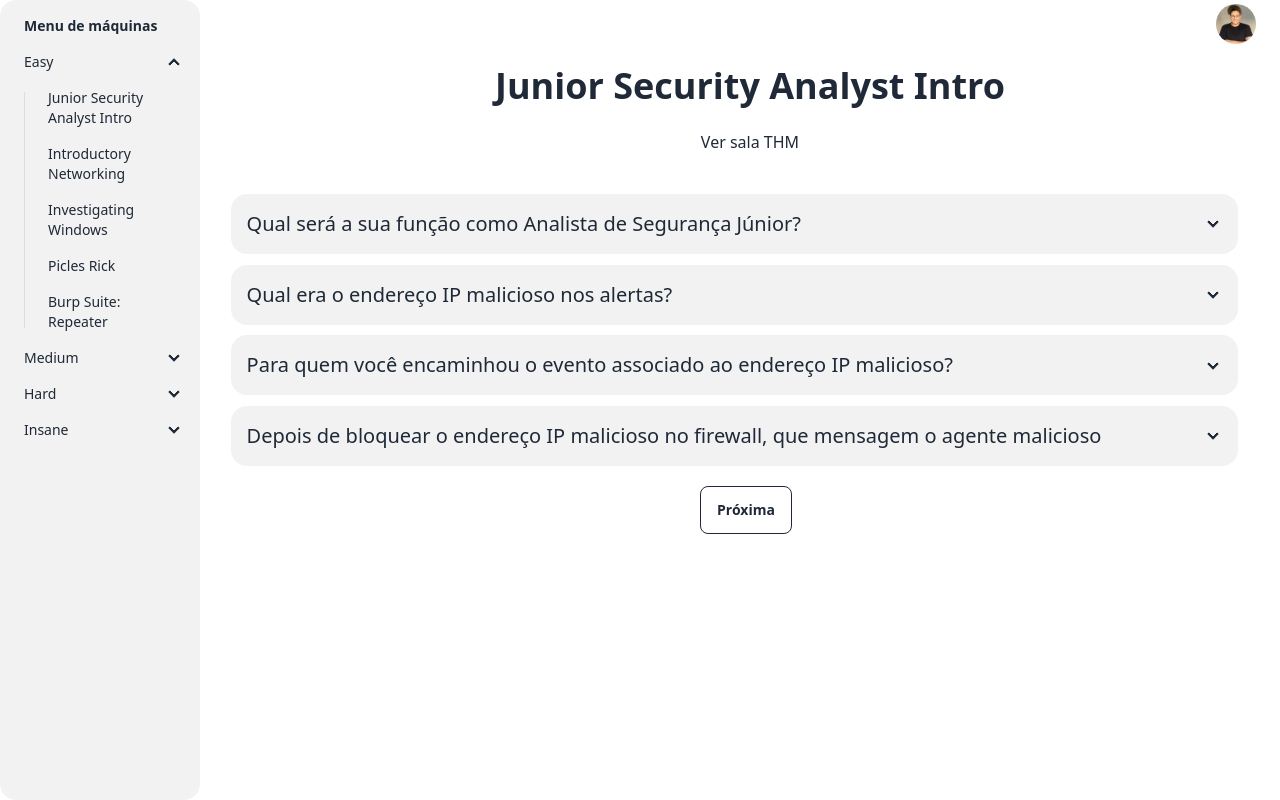
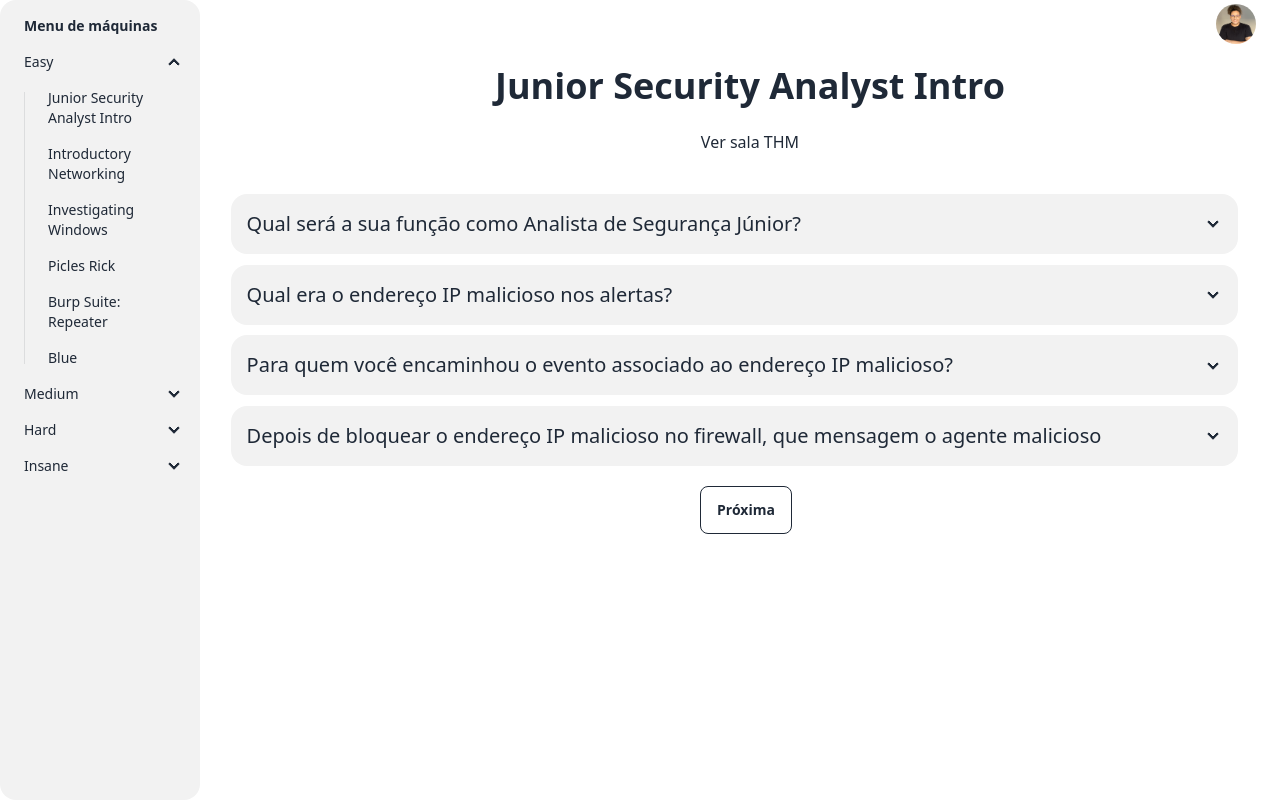
Before and after one commit to deboranreis/portfolio, a website: page public/easy/easy-page1.html in a window 1280 px wide. Both pictures are taken after a click on the heading "Easy". Drawn offline with Linux system fonts and the light colour scheme.

Commit message:
Update menu.html

```diff
--- a/public/menu.html
+++ b/public/menu.html
@@ -10,6 +10,7 @@
             <li><a href="../easy/easy-page3.html">Investigating Windows</a></li>
             <li><a href="../easy/easy-page4.html">Picles Rick</a></li>
             <li><a href="../easy/easy-page5.html">Burp Suite: Repeater</a></li>
+            <li><a href="../easy/easy-page6.html">Blue</a></li>
           </ul>
         </details>
         <details close>
```
